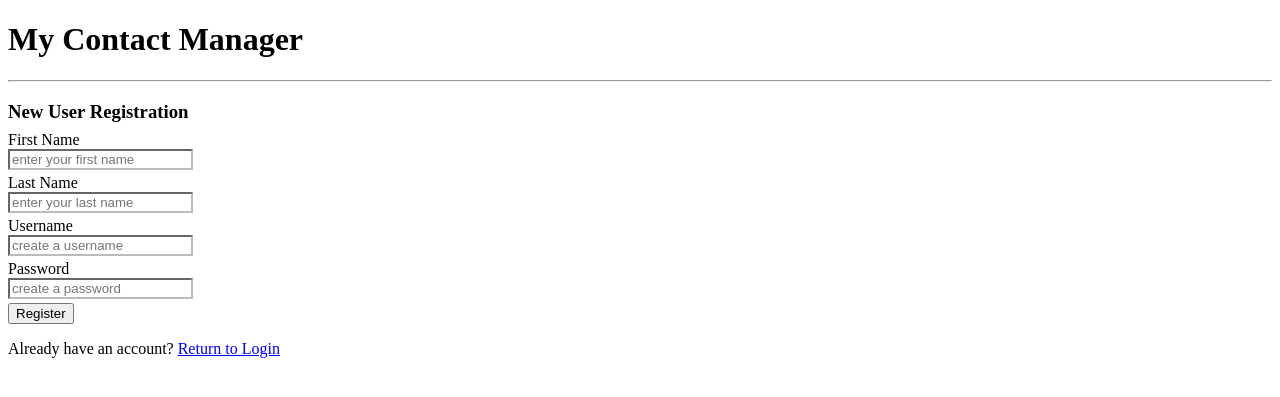
After one commit to oamer6/Group-9-COP4331, a PHP site: page /register.html in a window 1280 px wide. The commit adds this page. Shown: the top 397 px of the page. Run offline with PHP 8.4, Linux system fonts and the light colour scheme.

Commit message:
Revert "Revert "Commit""
This reverts commit 093821a840d2f1bcaf2d312f7c02f92dd3fa3a2e.

```diff
--- a/css/styles.css
+++ b/css/styles.css
@@ -1,140 +1,31 @@
-body
-{
-    background-color: #707070;
+#inner-title {
+    margin-bottom: 0px;
 }
 
-#title
-{
-    font-size: 40px;
-    width: 100%;
-    margin: 2% 5%;
-    text-align: center;
-    font-family: 'Ubuntu', sans-serif;
-    color: #FFFFFF;
+input {
+    margin-top: 0px;
+    margin-bottom: 4px;
+    background-color: rgba(0, 0, 0, 0);
+    border-color: #bbb;
+    -webkit-transition: 0.25s;
+    transition: 0.25s;
+    outline: none;
+}
+input:focus {
+    background-color: rgba(0, 0, 0, 0.08);
+    border-color: #777;
 }
 
-#loginDiv
-{
-    font-size: 30px;
-    width: 70%;
-    margin-left: 15%;
-    padding: 25px;
-    background-color: #b2b2b2;
+/*
+#loginName {
+    border-color: #bb3333;
+}
+*/
+
+#addUserForm {
+  margin-top: 8px;
 }
 
-#loggedInDiv
-{
-    font-size: 30px;
-    width: 70%;
-    margin-left: 15%;
-    padding: 25px;
-    background-color: #b2b2b2;
+#loginResult, #addUserResult {
+    color: red;
 }
-
-#accessUIDiv
-{
-    font-size: 30px;
-    width: 70%;
-    margin-left: 15%;
-    padding: 25px;
-    background-color: #b2b2b2;
-}
-
-.buttons
-{
-    font-size: 30px;
-    border-radius: 25px;
-    width: 50%;
-    margin-left: 25%;
-    font-family: 'Ubuntu', sans-serif;
-}
-
-.buttons:hover{
-    background-color: #00d5124f;
-    color: #FFFFFF;
-    opacity: 50%;
-}
-
-#loginName
-{
-	font-size: 30px;
-}
-#loginPassword
-{
-	font-size: 30px;
-}
-#searchText
-{
-	font-size: 30px;
-}
-#colorText
-{
-	font-size: 30px;
-}
-
-input[type="text"],input[type="password"]{
-    border-radius: 25px;
-    text-align: center;
-    width: 80%;
-    margin-left: 10%;
-    margin-bottom: 2%;
-    font-family: 'Ubuntu', sans-serif;
-}
-
-#inner-title{
-    display: inline-block;
-    font-size: 0.8em;
-    width: 90%;
-    text-align: center;
-    margin-left: 5%;
-    margin-bottom: 2%;
-    font-family: 'Ubuntu', sans-serif;
-    color: #95060a;
-}
-
-#loginResult{
-    display: inline-block;
-    font-size: 0.8em;
-    width: 90%;
-    text-align: center;
-    margin-left: 5%;
-    margin-bottom: 2%;
-    font-family: 'Ubuntu', sans-serif;
-    color: #95060a;
-}
-
-#userName{
-    display: inline-block;
-    width: 80%;
-    margin-left: 10%;
-    text-align: center;
-}
-
-#logoutButton{
-    width: 20%;
-    margin-left: 40%;
-}
-
-select{
-    width: 30%;
-    margin-left: 35%;
-    margin-top: 2%;
-    font-size: 0.75em;
-    font-family: 'Ubuntu', sans-serif;
-}
-
-#colorSearchResult{
-    display: none;
-}
-
-#colorAddResult{
-    display: inline-block;
-    font-size: 0.8em;
-    width: 90%;
-    text-align: center;
-    margin-left: 5%;
-    margin-top: 2%;
-    margin-bottom: 1%;
-    font-family: 'Ubuntu', sans-serif;
-    color: #95060a;
-}
--- /dev/null
+++ b/register.html
@@ -0,0 +1,40 @@
+<!DOCTYPE html>
+<html>
+<head>
+	<title>My Contact Manager</title>
+	<script type="text/javascript" src="js/md5.js"></script>
+	<script type="text/javascript" src="js/code.js"></script>
+    <link href="css/styles.css" rel="stylesheet">
+	<meta name="viewport" content="width=device-width, initial-scale=1">
+</head>
+
+<body>
+	<div id="siteHeader">
+		<h1 id="title">My Contact Manager</h1>
+		<hr>
+	</div>
+
+	<div id="addUserDiv">
+    <h3 id="inner-title">New User Registration</h3>
+		<form id="addUserForm">
+            <label for="firstName">First Name</label><br>
+            <input type="text" id="firstName" placeholder="enter your first name"><br>
+            <label for="lastName">Last Name</label><br>
+            <input type="text" id="lastName" placeholder="enter your last name"><br>
+            <label for="newUsername">Username</label><br>
+            <input type="text" id="newUsername" placeholder="create a username"><br>
+            <label for="newPassword">Password</label><br>
+            <input type="password" id="newPassword" placeholder="create a password"><br>
+            <button type="button" id="addUserButton" class="buttons" onclick="addUser();">Register</button>
+            <span id="addUserResult"></span>
+                <!-- I want to use a .js script to turn the register fields' outline colors to red when an error is received -->
+        </form>
+	</div>
+
+    <div id="returnDiv">
+        <p id="returnText">Already have an account? <a id="returnLink" href="/index.html">Return to Login</a></p>
+        <!-- This^ link should send user to login page. Idk if we should do it like this (in HTML), or with a .js script -->
+    </div>
+</body>
+
+</html>
```
Also changed, not shown: LAMPAPI/AddContact.php (+10 -5 lines), LAMPAPI/AddUser.php (+4 -3 lines), LAMPAPI/SearchContact.php (+20 -3 lines), contact.html (added, +73 -0 lines), index.html (+21 -11 lines), js/code.js (+122 -96 lines), Diagrams/UseCaseDiagram.png (added), 1 other file.
